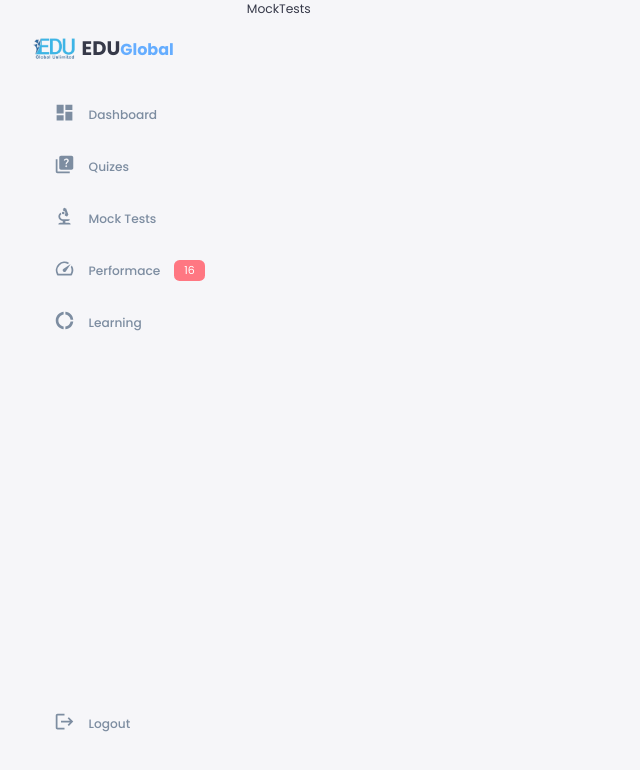
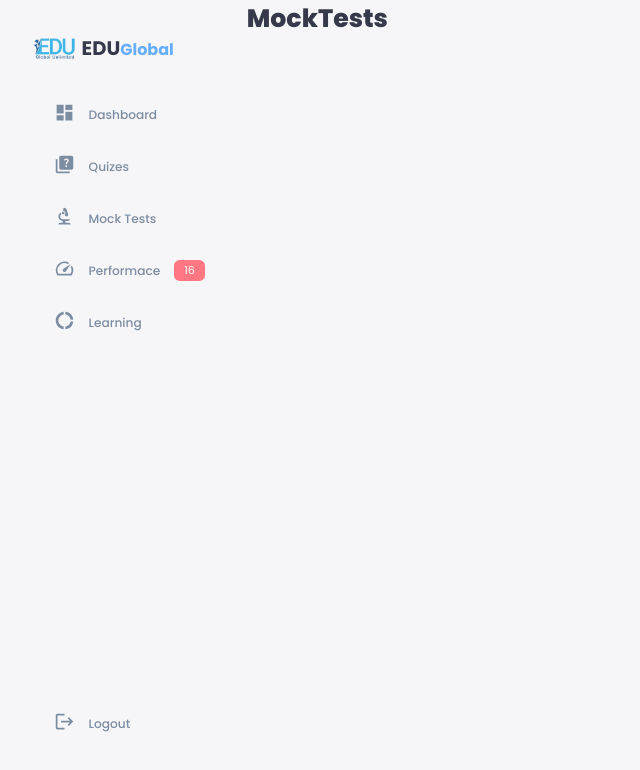
Before and after one commit to afaaaq85/edu-dashboard, a React (Create React App) app: page /mocktests in a window 1280 px wide. Shown: the top 770 px of the page, without its empty margins (0-640 px from the left). Built offline with nearby package versions, Linux system fonts and the light colour scheme.

Commit message:
titles on each page

```diff
--- a/src/pages/Learning/Learning.js
+++ b/src/pages/Learning/Learning.js
@@ -2,7 +2,7 @@ import React from 'react'
 
 const Learning = () => {
   return (
-    <div>Learning</div>
+    <h1>Learning</h1>
   )
 }
 
--- a/src/pages/MockTests/MockTests.js
+++ b/src/pages/MockTests/MockTests.js
@@ -2,7 +2,7 @@ import React from 'react'
 
 const MockTests = () => {
   return (
-    <div>MockTests</div>
+    <h1>MockTests</h1>
   )
 }
 
--- a/src/pages/Performance/Performance.js
+++ b/src/pages/Performance/Performance.js
@@ -2,7 +2,7 @@ import React from 'react'
 
 const Performance = () => {
   return (
-    <div>Performance</div>
+    <h1>Performance</h1>
   )
 }
 
--- a/src/pages/QuizPage/QuizPage.js
+++ b/src/pages/QuizPage/QuizPage.js
@@ -2,7 +2,7 @@ import React from 'react'
 
 const QuizPage = () => {
   return (
-    <div>QuizPage</div>
+    <h1>QuizPage</h1>
   )
 }
 
```
